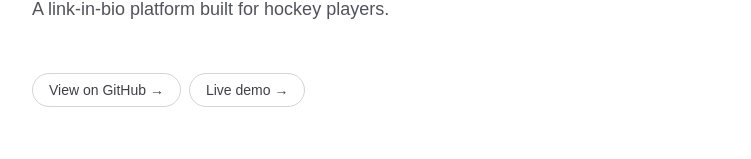
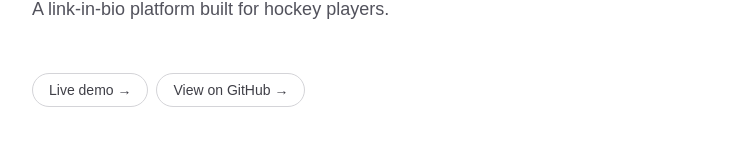
Before and after one commit to ridermcc/ridermccallum-com, a Next.js app: page /tools/hky-bio in a window 1280 px wide. Shown: the part 224-383 px from the top of the page, without its empty margins (264-1015 px from the left). Built offline with nearby package versions, Linux system fonts and the light colour scheme.

Commit message:
tools slug page reorder of live demo and view gh

```diff
--- a/src/app/tools/[slug]/page.tsx
+++ b/src/app/tools/[slug]/page.tsx
@@ -71,6 +71,16 @@ export default async function ToolPage({
 
       {(meta.repo || meta.demo) && (
         <div className="flex flex-wrap gap-2">
+          {meta.demo ? (
+            <a
+              href={meta.demo}
+              className="rounded-full border border-zinc-300 px-4 py-1.5 text-sm text-zinc-700 transition-colors hover:border-zinc-500 hover:text-zinc-900 dark:border-zinc-700 dark:text-zinc-300 dark:hover:border-zinc-500 dark:hover:text-zinc-100"
+              target="_blank"
+              rel="noopener noreferrer"
+            >
+              Live demo →
+            </a>
+          ) : null}
           {meta.repo ? (
             <a
               href={meta.repo}
@@ -79,16 +89,6 @@ export default async function ToolPage({
               rel="noopener noreferrer"
             >
               View on GitHub →
-            </a>
-          ) : null}
-          {meta.demo ? (
-            <a
-              href={meta.demo}
-              className="rounded-full border border-zinc-300 px-4 py-1.5 text-sm text-zinc-700 transition-colors hover:border-zinc-500 hover:text-zinc-900 dark:border-zinc-700 dark:text-zinc-300 dark:hover:border-zinc-500 dark:hover:text-zinc-100"
-              target="_blank"
-              rel="noopener noreferrer"
-            >
-              Live demo →
             </a>
           ) : null}
         </div>
```
